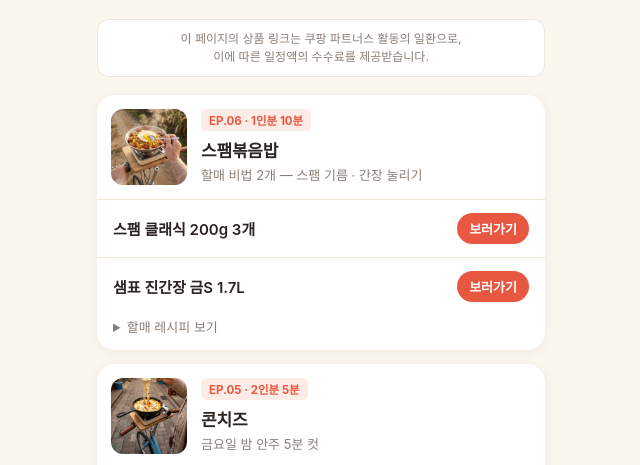
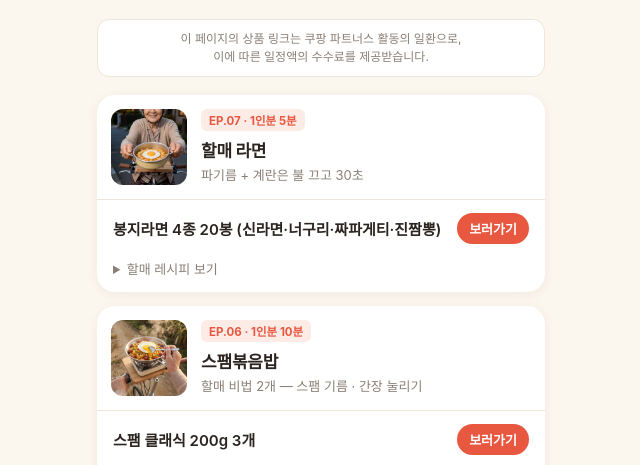
Before and after one commit to pedal-halmae/pedal-halmae.github.io, a plain HTML site: page index.html in a window 1280 px wide. Shown: the part 272-737 px from the top of the page, without its empty margins (319-959 px from the left). Drawn offline with Linux system fonts and the light colour scheme; a web font is replaced by a local one.

Commit message:
EP07 할매 라면 카드 추가

```diff
--- a/index.html
+++ b/index.html
@@ -56,6 +56,19 @@
   <p class="notice">이 페이지의 상품 링크는 쿠팡 파트너스 활동의 일환으로,<br>이에 따른 일정액의 수수료를 제공받습니다.</p>
 
   <!-- 최신 편이 맨 위 -->
+  <section class="ep">
+    <div class="ep-head">
+      <img src="ep07.jpg" alt="할매 라면">
+      <div><span class="tag">EP.07 · 1인분 5분</span><h2>할매 라면</h2><p class="sub">파기름 + 계란은 불 끄고 30초</p></div>
+    </div>
+    <div class="links">
+      <a href="https://link.coupang.com/a/hTWcaedIdw">봉지라면 4종 20봉 (신라면·너구리·짜파게티·진짬뽕)<span class="go">보러가기</span></a>
+    </div>
+    <details><summary>할매 레시피 보기</summary><ol>
+      <li><b>비법 1</b> 식용유 1큰술에 대파 먼저 볶아 파기름</li><li>물 500ml, 면 + 스프 넣고 끓이기</li><li><b>비법 2</b> 불 끄고 계란 톡, 뚜껑 덮고 30초</li>
+    </ol></details>
+  </section>
+
   <section class="ep">
     <div class="ep-head">
       <img src="ep06.jpg" alt="스팸볶음밥">
```
Also changed, not shown: ep07.jpg (added).
